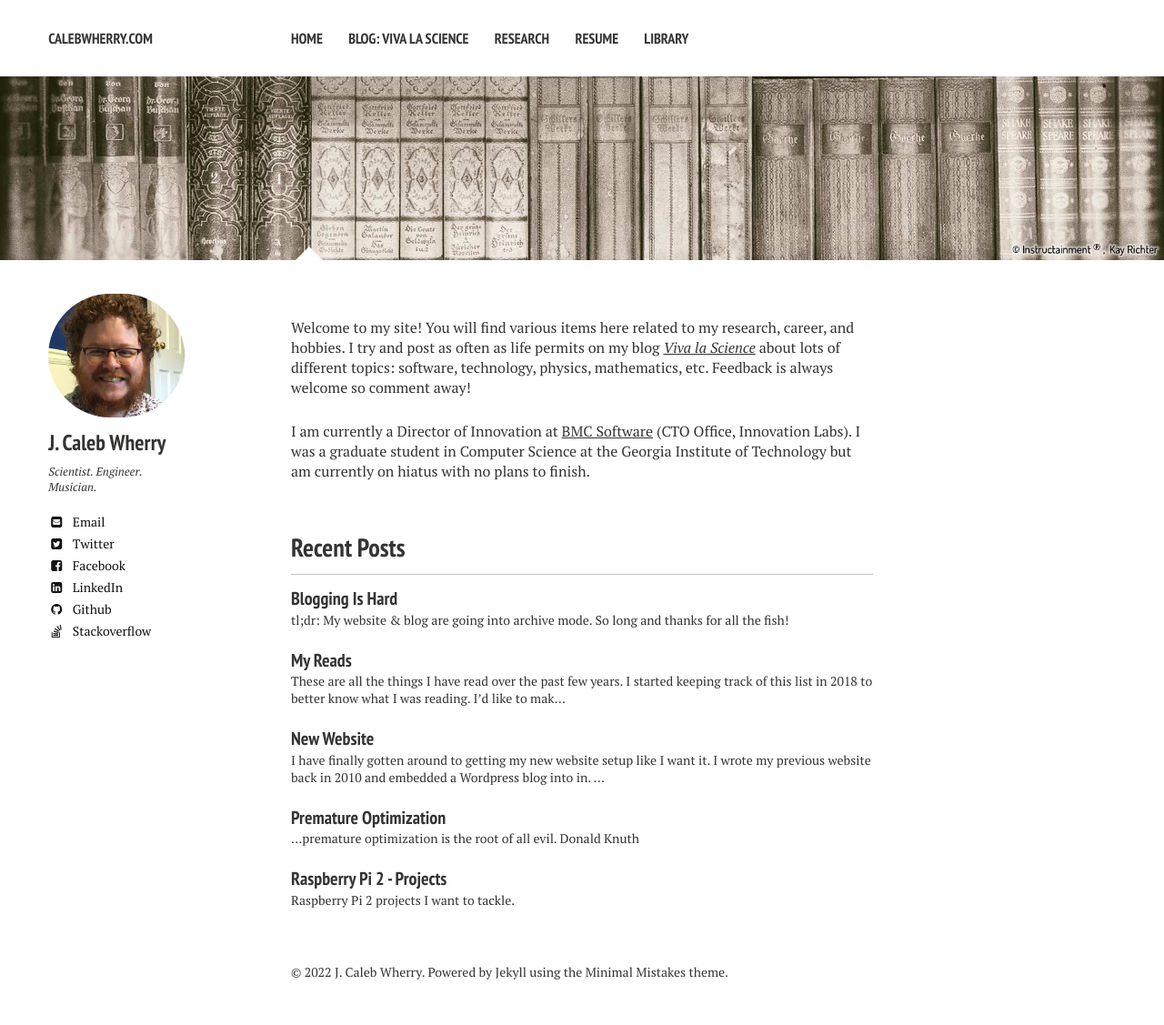
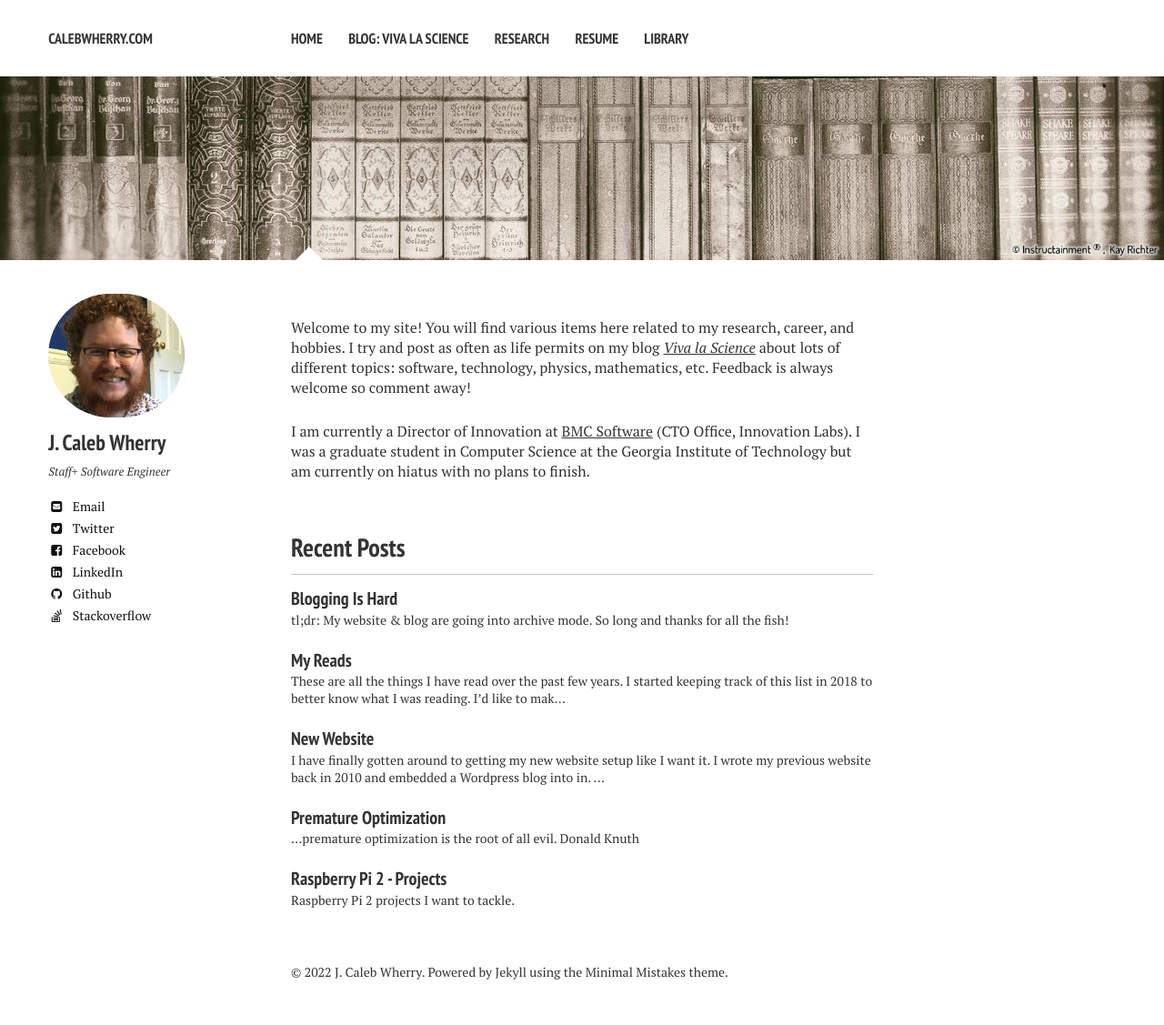
Before and after one commit to calebwherry/calebwherry.github.io, a Jekyll site: the page built from index.md, in a window 1280 px wide. Shown: the whole page at 91% size. Built offline with Jekyll 4.4.1, drawn with Linux system fonts in a browser that asks for light colours; nearby versions of some CDN libraries.

Commit message:
Update tag line.

```diff
--- a/_config-local.yml
+++ b/_config-local.yml
@@ -27,7 +27,7 @@ kramdown:
 owner:
   name: "J. Caleb Wherry"
   avatar: bio-photo-2.jpg
-  bio: "Scientist. Engineer. Musician."
+  bio: "Staff+ Software Engineer"
   email: caleb@calebwherry.com
   disqus-shortname: vivalascience
   twitter: calebwherry
--- a/_config.yml
+++ b/_config.yml
@@ -28,7 +28,7 @@ kramdown:
 owner:
   name: "J. Caleb Wherry"
   avatar: bio-photo-2.jpg
-  bio: "Scientist. Engineer. Musician."
+  bio: "Staff+ Software Engineer"
   email: caleb@calebwherry.com
   disqus-shortname: vivalascience
   twitter: calebwherry
```
